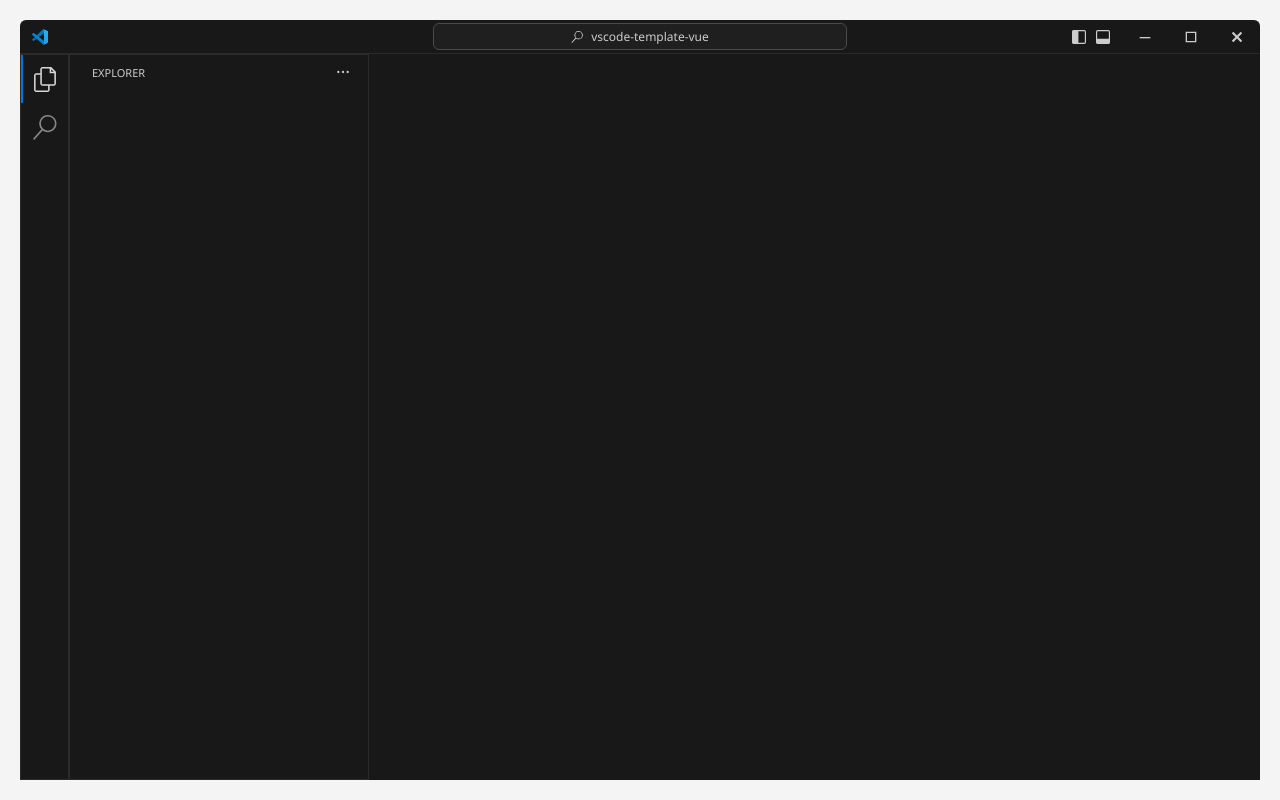
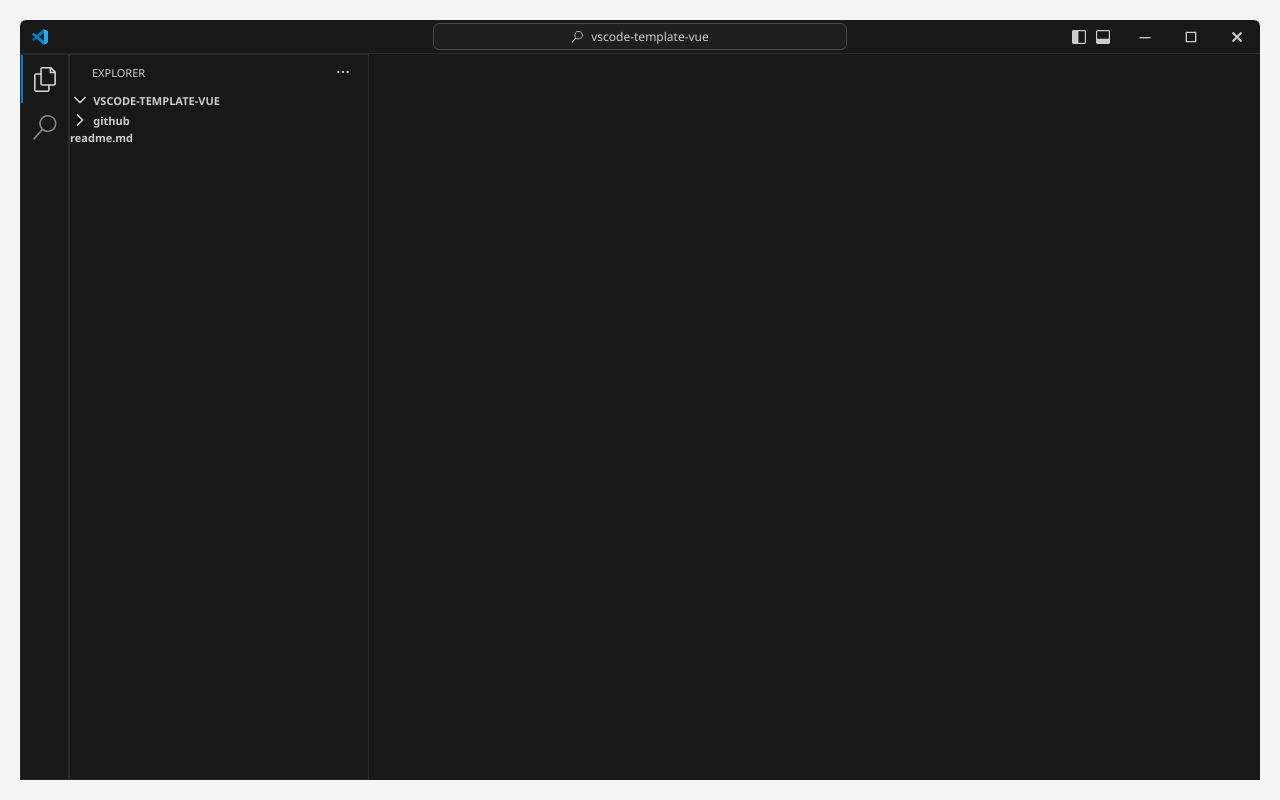
Before and after one commit to ovictorpereira/vue-vscode-cv-template, a Vue app: page /#/ in a window 1280 px wide. Built offline with nearby package versions, Linux system fonts and the light colour scheme.

Commit message:
Refactor: remove FolderModel component, introduce DataModel for tree structure, and update ExplorerView to utilize new data representation

```diff
--- /dev/null
+++ b/src/components/sidebar/datatree/DataModel.vue
@@ -0,0 +1,51 @@
+<template>
+  <div class="data-model" @click="nodeAction()">
+    <FolderIcon v-if="data.type === 'folder'" :is-open="data.isOpen || false" />
+    <FileIcon v-else :icon="data.icon || ''" />
+
+    <span class="data-label">
+      {{ data.id === 1 ? data.label.toUpperCase() : data.label.toLowerCase() }}
+    </span>
+  </div>
+
+  <template v-if="data.type === 'folder' && data.isOpen">
+    <DataModel v-for="child in data.children" :key="child.id" :data="child" />
+  </template>
+</template>
+
+<script setup lang="ts">
+import type { TreeNode } from '@/types'
+import { useDataTreeStore } from '@/stores/data-tree'
+import FolderIcon from './icons/FolderIcon.vue'
+import FileIcon from './icons/FileIcon.vue'
+import DataModel from '@/components/sidebar/datatree/DataModel.vue'
+
+const dataTreeStore = useDataTreeStore()
+
+interface Props {
+  data: TreeNode
+}
+
+const props = defineProps<Props>()
+
+function nodeAction() {
+  if (props.data.type === 'folder') {
+    dataTreeStore.toggleNodeOpen(props.data.id)
+  }
+}
+</script>
+
+<style scoped>
+.data-model {
+  cursor: pointer;
+  display: flex;
+  align-items: center;
+  gap: 0.2rem;
+  justify-content: flex-start;
+}
+
+.data-label {
+  font-size: 11px;
+  font-weight: 700;
+}
+</style>
--- /dev/null
+++ b/src/components/sidebar/datatree/icons/FileIcon.vue
@@ -0,0 +1,26 @@
+<template>
+  <svg
+    width="16"
+    height="16"
+    viewBox="0 0 16 16"
+    fill="none"
+    xmlns="http://www.w3.org/2000/svg"
+    v-if="icon === 'info'"
+  >
+    <circle cx="8" cy="8" r="7" stroke="#42a5f5" stroke-width="1.5" fill="transparent" />
+    <path
+      d="M8 4.5C8.55 4.5 9 4.95 9 5.5C9 6.05 8.55 6.5 8 6.5C7.45 6.5 7 6.05 7 5.5C7 4.95 7.45 4.5 8 4.5ZM7 12V8H9V12H7Z"
+      fill="#42a5f5"
+    />
+  </svg>
+</template>
+
+<script setup lang="ts">
+interface Props {
+  icon: string
+}
+
+defineProps<Props>()
+</script>
+
+<style scoped></style>
--- /dev/null
+++ b/src/components/sidebar/datatree/icons/FolderIcon.vue
@@ -0,0 +1,29 @@
+<template>
+  <svg
+    width="20"
+    height="20"
+    viewBox="0 0 24 24"
+    stroke="currentColor"
+    stroke-width="2"
+    stroke-linecap="round"
+    stroke-linejoin="round"
+    class="folder-icon"
+    :style="`transform: rotate(${isOpen ? '90' : '0'}deg)`"
+  >
+    <polyline points="9 18 15 12 9 6"></polyline>
+  </svg>
+</template>
+
+<script setup lang="ts">
+interface Props {
+  isOpen: boolean
+}
+
+defineProps<Props>()
+</script>
+
+<style>
+.folder-icon {
+  color: var(--vscode-active-icon);
+}
+</style>
--- a/src/stores/data-tree.ts
+++ b/src/stores/data-tree.ts
@@ -1,25 +1,50 @@
 import { ref } from 'vue'
 import { defineStore } from 'pinia'
-
+import { PROJECT_NAME } from '@/constants/constants'
 import type { TreeNode } from '@/types'
 
 export const useDataTreeStore = defineStore('data-tree', () => {
   const dataTree = ref<TreeNode[]>([
     {
       id: 1,
+      label: PROJECT_NAME,
+      type: 'folder',
+      isOpen: true,
+      children: [
+        {
+          id: 2,
           label: 'github',
           type: 'folder',
           isOpen: false,
           children: [],
         },
         {
-      id: 2,
+          id: 3,
           label: 'README.md',
           type: 'file',
           icon: 'file-text',
           path: '/README.md',
         },
+      ],
+    },
   ])
 
-  return { dataTree }
+  function toggleNodeOpen(id: number, nodes: TreeNode[] = dataTree.value): boolean {
+    for (const node of nodes) {
+      if (node.id === id) {
+        if (typeof node.isOpen === 'boolean') {
+          node.isOpen = !node.isOpen
+        }
+        return true
+      }
+      if (node.children && node.children.length) {
+        if (toggleNodeOpen(id, node.children)) {
+          return true
+        }
+      }
+    }
+    return false
+  }
+
+  return { dataTree, toggleNodeOpen }
 })
--- a/src/views/ExplorerView.vue
+++ b/src/views/ExplorerView.vue
@@ -1,21 +1,19 @@
 <template>
   <RouteHeader title="Explorer" />
   <main class="folder-tree">
-    <!-- <FolderModel :index="0" :label="PROJECT_NAME" :isOpened="true" />
-
     <template v-for="(data, index) in dataTree" :key="index">
-      <FolderModel :index="index" :label="data.label" :isOpened="folder.isOpened" />
-    </template> -->
+      <DataModel :data="data" />
+    </template>
   </main>
 </template>
 
 <script lang="ts" setup>
-// import { computed } from 'vue'
+import { computed } from 'vue'
 import RouteHeader from '@/components/sidebar/RouteHeader.vue'
-// import FolderModel from '@/components/sidebar/FolderModel.vue'
-// import { PROJECT_NAME } from '@/constants/constants'
-// import { useDataTreeStore } from '@/stores/data-tree'
+import DataModel from '@/components/sidebar/datatree/DataModel.vue'
 
-// const dataTreeStore = useDataTreeStore()
-// const dataTree = computed(() => dataTreeStore.dataTree)
+import { useDataTreeStore } from '@/stores/data-tree'
+
+const dataTreeStore = useDataTreeStore()
+const dataTree = computed(() => dataTreeStore.dataTree)
 </script>
```
Also changed, not shown: src/components/sidebar/FolderModel.vue (deleted, +0 -52 lines). Lines whose indentation alone changed are shown as unchanged.
